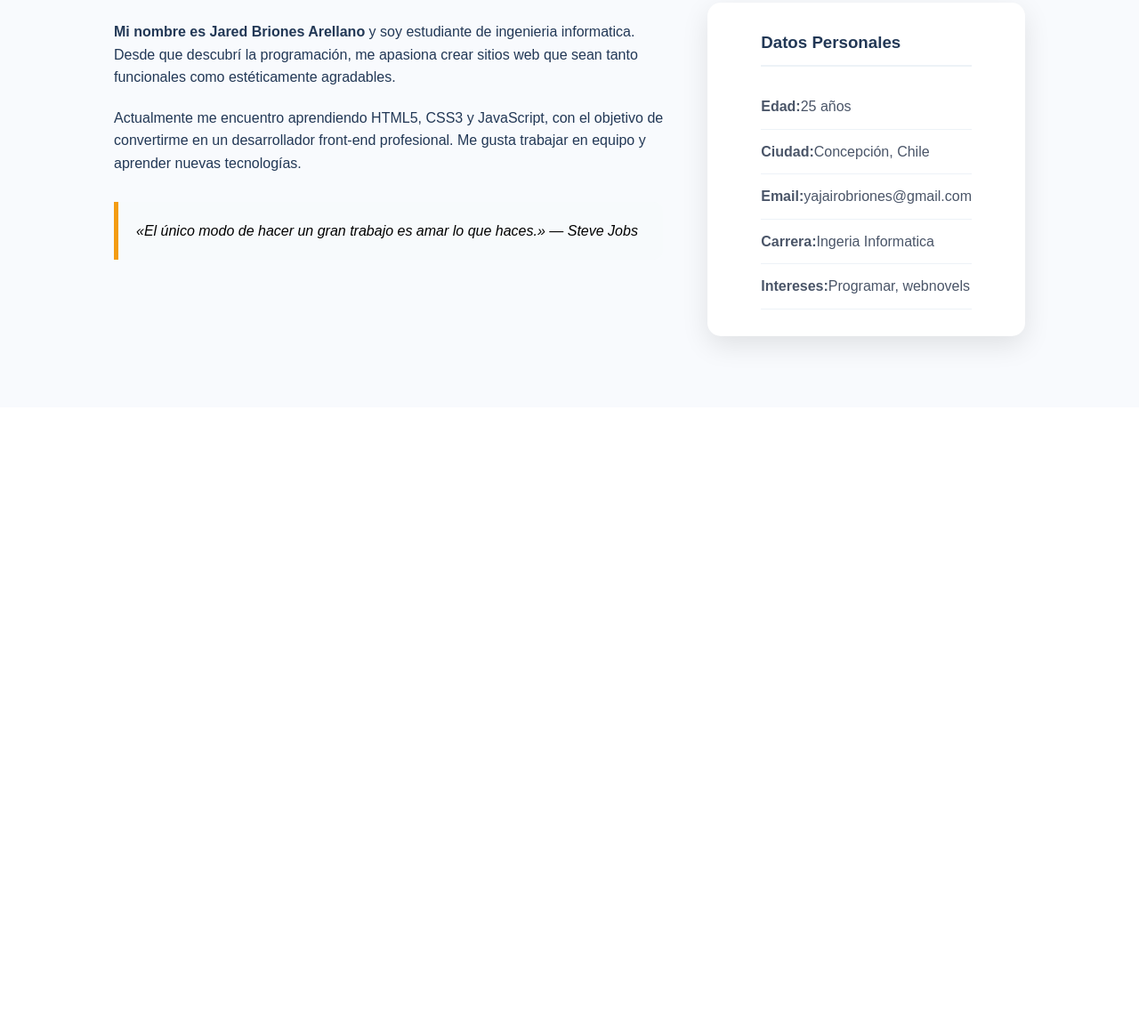
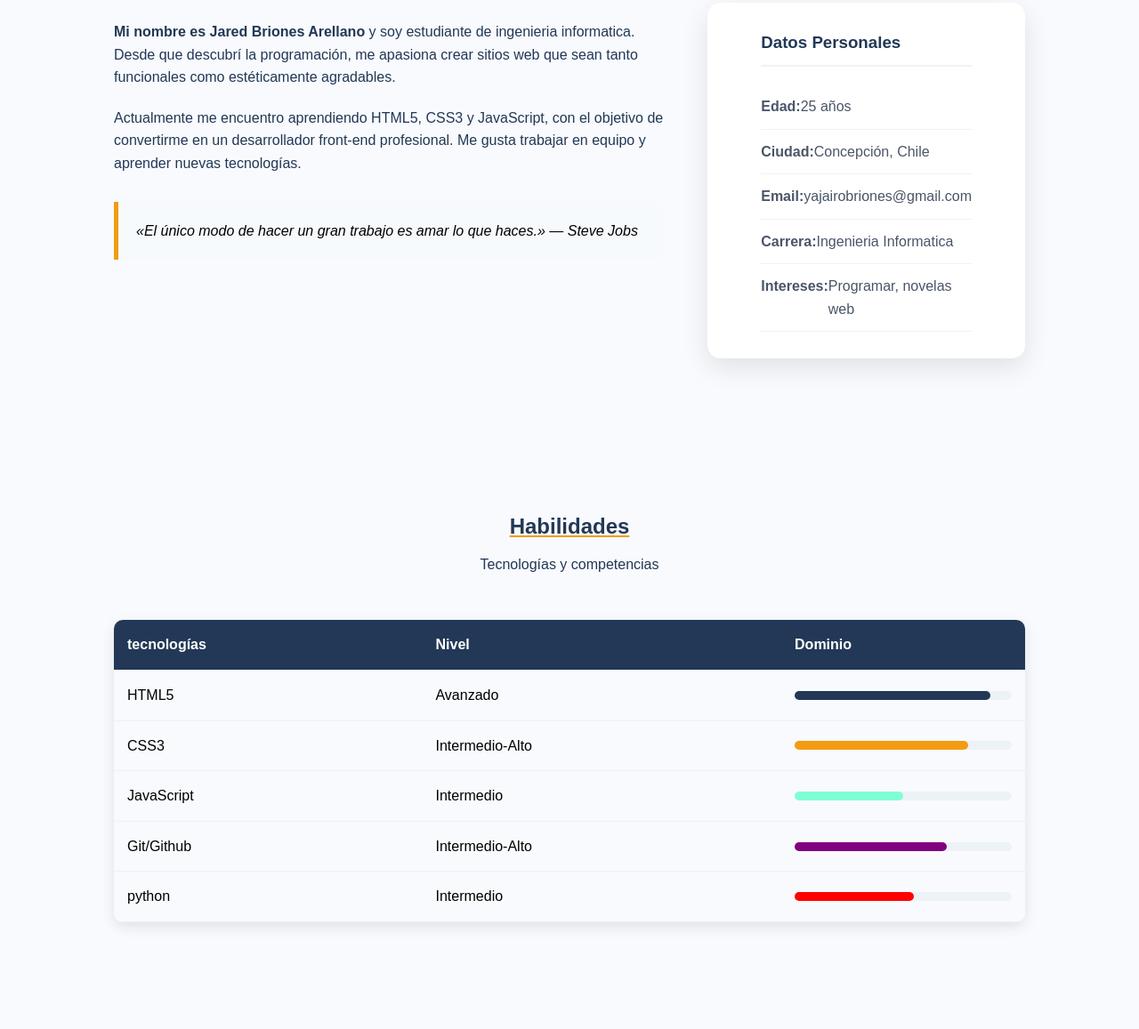
Before and after one commit to JaredBri/Portafolio, a plain HTML site: page index.html in a window 1280 px wide. Shown: the part 731-1888 px from the top of the page at 89% size. Before the commit the page ends 1189 px from the top, so only its background shows below. Drawn offline with Linux system fonts and the light colour scheme.

Commit message:
agregando tabla de habilidades

```diff
--- a/index.html
+++ b/index.html
@@ -64,10 +64,56 @@
                         <li><strong>Edad:</strong> 25 años</li>
                         <li><strong>Ciudad:</strong> Concepción, Chile</li>
                         <li><strong>Email:</strong> yajairobriones@gmail.com</li>
-                        <li><strong>Carrera:</strong> Ingeria Informatica</li>
-                        <li><strong>Intereses:</strong> Programar, webnovels</li>
+                        <li><strong>Carrera:</strong> Ingenieria Informatica</li>
+                        <li><strong>Intereses:</strong> Programar, novelas web</li>
                     </ul>
                 </aside>
+            </div>
+        </section>
+
+        <section id="Habilidades" class="Habilidades-detalle">
+            <div class="cajaTitulo">
+                <h2>Habilidades</h2>
+                <p>Tecnologías y competencias</p>
+            </div>
+            <div class="habilidades-contenedor">
+                <table class="tabla-habilidades">
+                    <thead>
+                        <tr>
+                            <th>tecnologías</th>
+                            <th>Nivel</th>
+                            <th>Dominio</th>
+                        </tr>
+                    </thead>
+                    <tbody>
+                        <tr>
+                            <td>HTML5</td>
+                            <td>Avanzado</td>
+                            <td><div class="barra"><span class="p90"></span></div></td>
+                        </tr>
+                        <tr>
+                            <td>CSS3</td>
+                            <td>Intermedio-Alto</td>
+                            <td><div class="barra"><span class="p80"></span></div></td>
+                        </tr>
+                            <tr>
+                            <td>JavaScript</td>
+                            <td>Intermedio</td>
+                            <td><div class="barra"><span class="p50"></span></div></td>
+                        </tr>
+                            <tr>
+                            <td>Git/Github</td>
+                            <td>Intermedio-Alto</td>
+                            <td><div class="barra"><span class="p70"></span></div></td>
+                        </tr>
+                            <tr>
+                            <td>python</td>
+                            <td>Intermedio</td>
+                            <td><div class="barra"><span class="p55"></span></div></td>
+                        </tr>
+
+                    </tbody>
+                </table>
             </div>
         </section>
     </main>
--- a/style.css
+++ b/style.css
@@ -74,7 +74,7 @@ article h1 strong{
     color: rgb(74, 84, 214,08);
 }
 
-/* Sobre mi */
+/* ---------------Sobre mi------------- */
 .sobreMi-detalle{
     padding: 80px 10%;
     background-color: #f8fafd;
@@ -140,3 +140,72 @@ h2{
     display: flex;
     justify-content: flex-start;
 }
+
+/* ---------------Habilidades--------------- */
+.Habilidades-detalle{
+    padding: 80px 10%;
+    background-color: #f8fafd;
+}
+
+.habilidades-contenedor{
+    width: 100%;
+    border-radius: 10px;
+    box-shadow: 0px 5px 15px rgba(0, 0, 0, 0.1);
+    margin-bottom: 40px;
+    display: block;
+    overflow: hidden;
+}
+
+.tabla-habilidades{
+    width: 100%;
+    border-collapse: collapse;
+}
+
+.tabla-habilidades thead{
+    background-color: #223856;
+    color: white;
+}
+
+.tabla-habilidades td, .tabla-habilidades th{
+    padding: 15px;
+    text-align: left;
+    border-bottom: 1px solid #edf2f7;
+}
+
+.barra{
+    width: 100%;
+    background-color: #edf2f7;
+    height: 10px;
+    border-radius: 5px;
+}
+
+.barra span {
+    display: block;
+    height: 100%;
+    border-radius: 5px;
+    transition: width 0.5s ease-in;
+}
+
+.p90{
+    width: 90%;
+    background-color: #223856;
+}
+
+.p80{
+    width: 80%;
+    background-color: #f39c12;
+}
+
+.p50{
+    width: 50%;
+    background-color: aquamarine;
+}
+.p70{
+    width: 70%;
+    background-color: purple;
+}
+
+.p55{
+    width: 55%;
+    background-color: red;
+}
```
